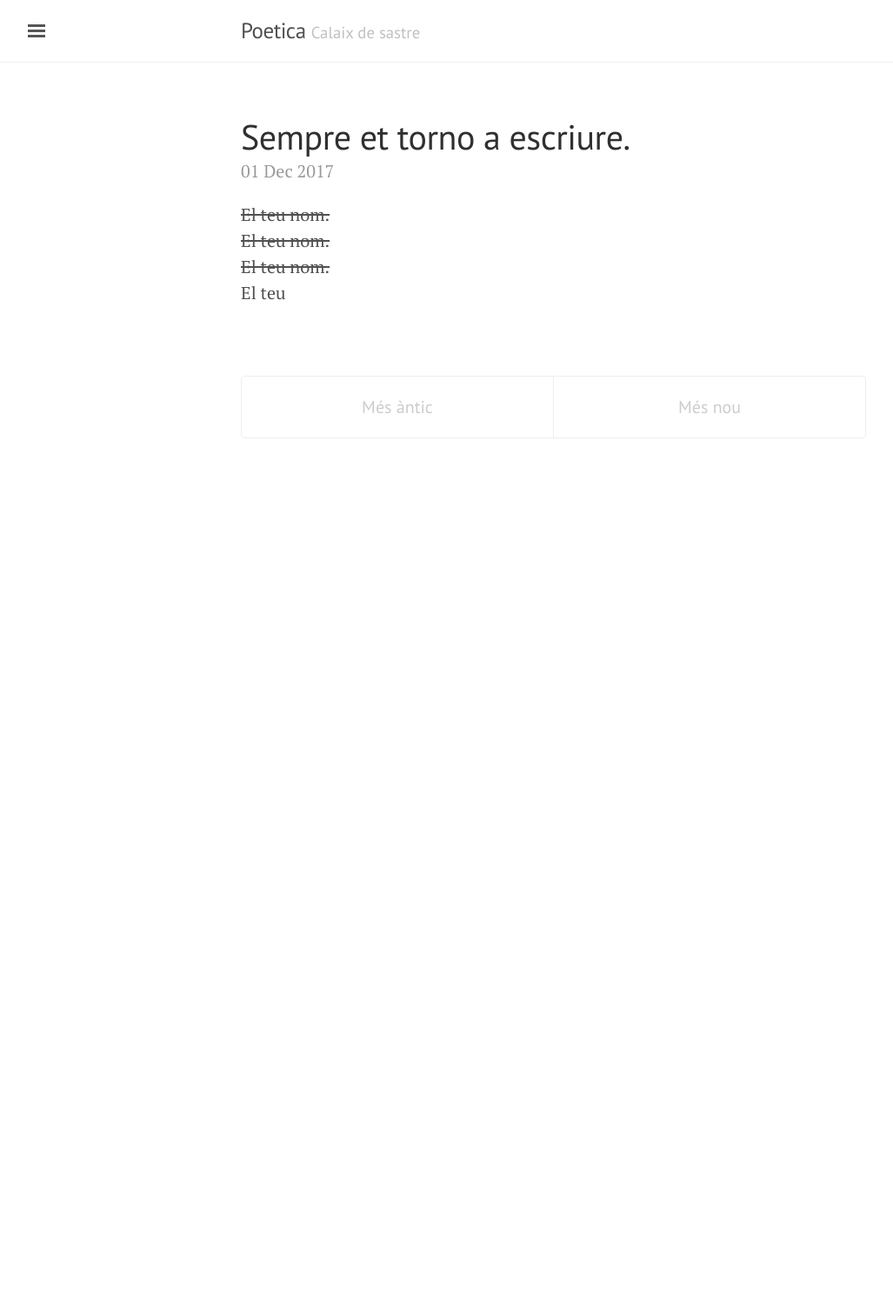
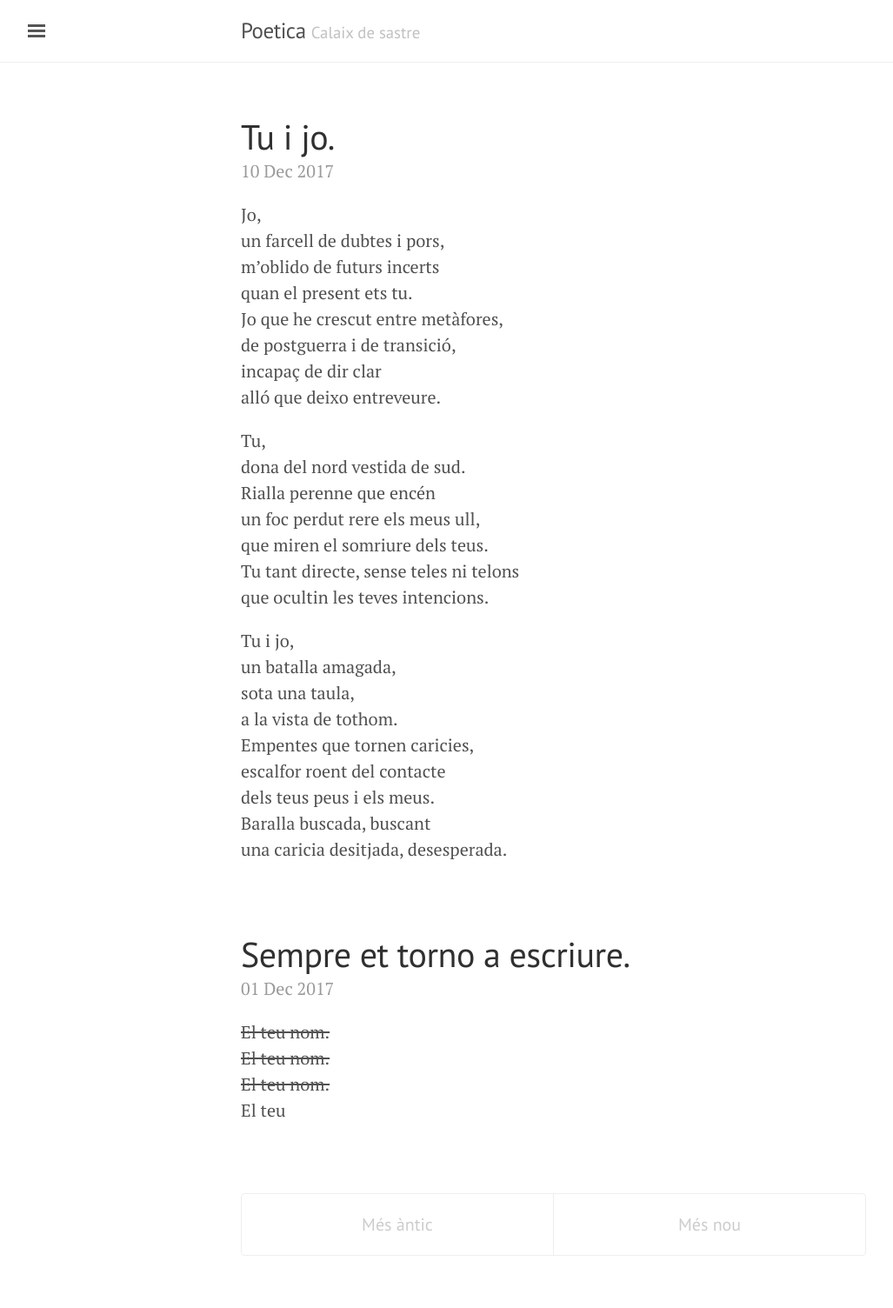
Before and after one commit to vmolina/poetica, a Jekyll site: the page built from index.html, in a window 1280 px wide. Shown: the whole page at 87% size, without its empty margins (3-1030 px from the left). Built offline with Jekyll 4.4.1, drawn with Linux system fonts in a browser that asks for light colours; the list of posts is cut into pages by our own code; before the commit the page ends 900 px from its top, so only the background shows below that.

Commit message:
nou poema, tu i jo i descripció de reviure

```diff
--- /dev/null
+++ b/_posts/2017-12-10-tu-jo.md
@@ -0,0 +1,40 @@
+---
+layout: post
+title: Tu i jo.
+category: reviure
+---
+
+Jo,
+un farcell de dubtes i pors,
+m'oblido de futurs incerts
+quan el present ets tu.
+Jo que he crescut entre metàfores,
+de postguerra i de transició,
+incapaç de dir clar
+alló que deixo entreveure.
+
+Tu,
+dona del nord vestida de sud.
+Rialla perenne que encén
+un foc perdut rere els meus ull,
+que miren el somriure dels teus.
+Tu tant directe, sense teles ni telons
+que ocultin les teves intencions.
+
+
+Tu i jo,
+un batalla amagada,
+sota una taula,
+a la vista de tothom.
+Empentes que tornen caricies,
+escalfor roent del contacte
+dels teus peus i els meus.
+Baralla buscada, buscant
+una caricia desitjada, desesperada.
+
+
+{% comment %}
+ Quan vaig escriure aquest poema, vaig escriure els paragrafs en l'ordre invers.
+ Vaig decidir invertir-los per què, com deia l'Ovidi: "Tot comença en un mateix",
+ i sobretot, per què preferia que després de tot, estiguéssim tu i jo.
+{% endcomment %}
--- a/category/reviure.html
+++ b/category/reviure.html
@@ -1,5 +1,9 @@
 ---
 layout: category
-title: Reviure
+title: Renèixer, reapendre, reviure
 category: reviure
 ---
+
+Estar disposat a sentir de nou és tornar a nèixer, perquè és tornar a
+sentir-se viu, però després de tant de temps cal tornar a apendre a estimar,  a
+estimar-se.
```
Also changed, not shown: _layouts/category.html (+5 -2 lines).
